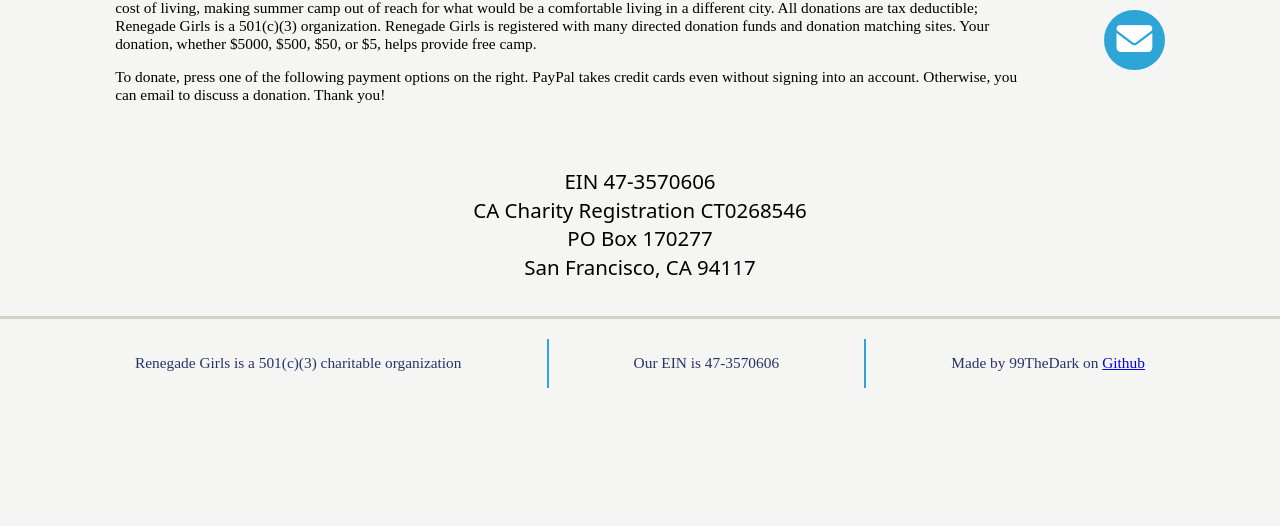
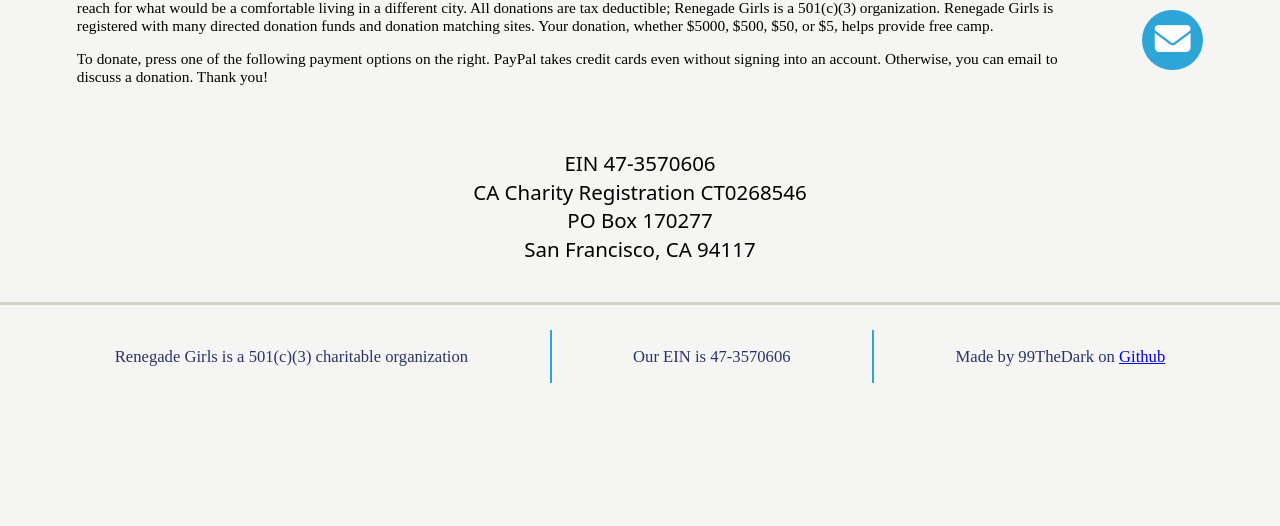
Before and after one commit to RenegadeGirls/Site, a plain HTML site: page donate/index.html in a window 1280 px wide. Shown: the part 274-800 px from the top of the page. Drawn offline with Linux system fonts and the light colour scheme; a web font is replaced by a local one.

Commit message:
Capped text size

```diff
--- a/donate/style.css
+++ b/donate/style.css
@@ -1,8 +1,8 @@
 #content {
-    margin: 4rem 9rem;
+    margin: 4em 6em;
     display: flex;
     flex-direction: row;
-    gap: 5em;
+    gap: 4em;
 }
 
 #explain {
@@ -45,5 +45,5 @@
     line-height: 0.4em;
     text-align: center;
     margin-top: 2.8em;
-    margin-bottom: 2.2em;
+    margin-bottom: 2.4em;
 }
--- a/global/generic/footer.css
+++ b/global/generic/footer.css
@@ -4,11 +4,11 @@
     flex-direction: row;
     justify-content: space-between;
     align-items: center;
-    padding: 20px 50px;
+    padding: 1.5em 2em;
     border-top: 3px solid var(--i);
     font-family: "Comme";
     color: var(--c);
-    font-size: 1.2em;
+    font-size: 1.3em;
 }
 
 #footer > div {
@@ -18,7 +18,7 @@
 }
 
 #footer > div > * {
-    padding: 0px 5px;
+    padding: 0px 0.2em;
     width: 100%;
 }
 
@@ -26,9 +26,3 @@
     content: "";
     border: 1px solid var(--a);
 }
-
-@media (max-width: 900px) {
-    #footer {
-        font-size: 1.8em;
-    }
-}
--- a/global/global.css
+++ b/global/global.css
@@ -24,7 +24,7 @@
     --l: #eae9e6;
     --m: #be1010;
 
-    font-size: 1vw;
+    font-size: max(1vw, 8px);
 }
 
 * {
```
